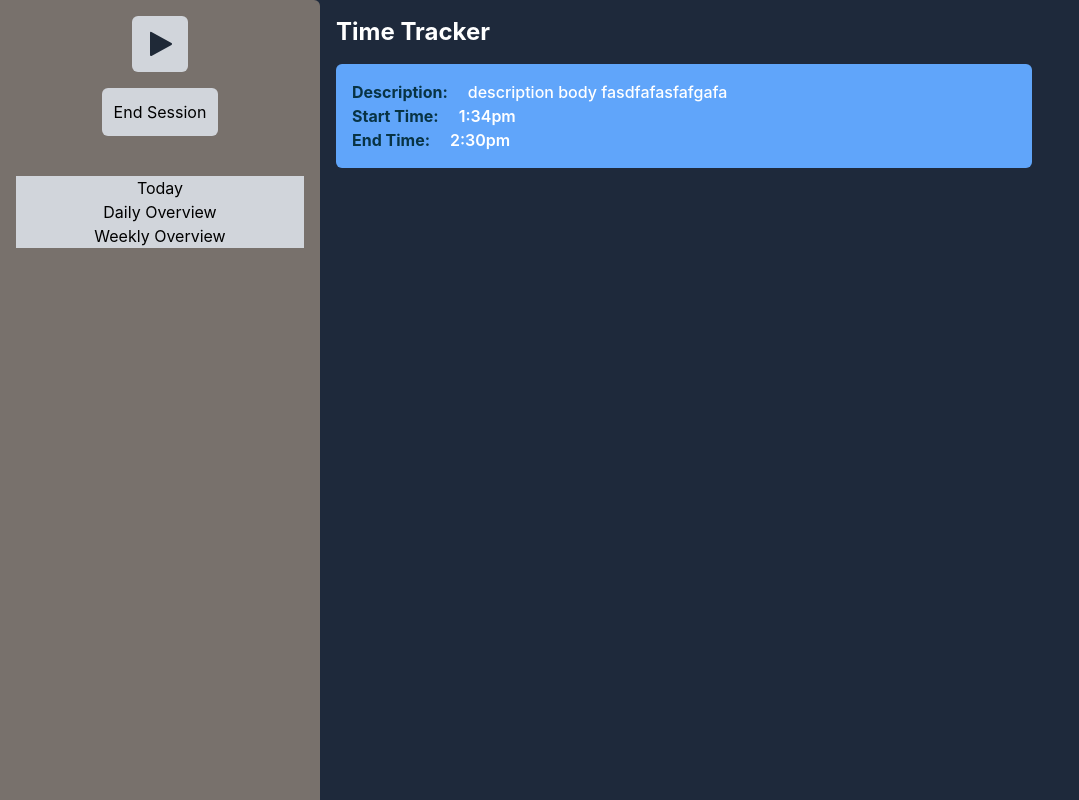
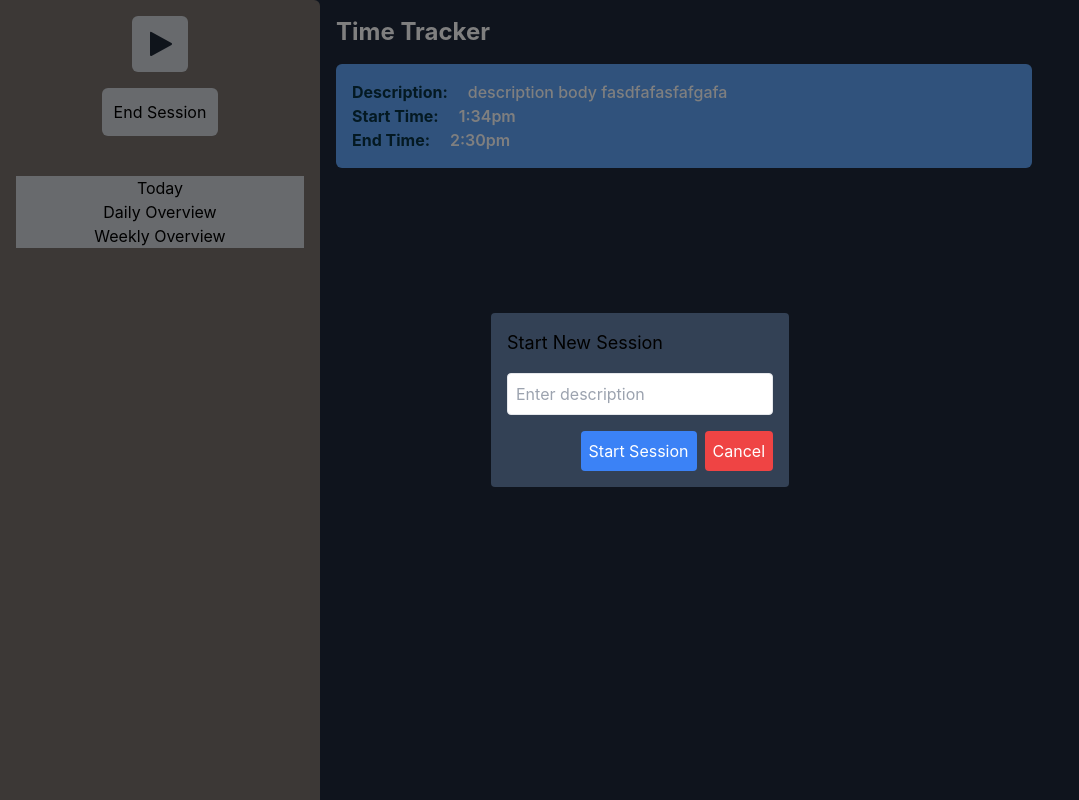
Before and after one commit to henreyes/time-tracker, a React (Vite) app: page / in a window 1280 px wide. Both pictures are taken after a click on the button 160 px from the left and 44 px from the top of the page. Shown: the whole page, without its empty margins (0-1079 px from the left). Built offline with nearby package versions, Linux system fonts and the light colour scheme.

Commit message:
modal for starting new session

```diff
--- a/src/App.tsx
+++ b/src/App.tsx
@@ -1,10 +1,19 @@
 import { invoke } from "@tauri-apps/api/tauri";
+import { useState } from "react";
 
 function App() {
-  const handleNewSessionClick = async () => {
+  const [isModalOpen, setIsModalOpen] = useState(false);
+  const [sessionDescription, setSessionDescription] = useState('');
+
+  const handleNewSesion = () => {
+    setIsModalOpen(true);
+  }
+
+  const handleModalSubmit = async () => {
     try {
-      await invoke('start_session', { description: 'testing' });
+      await invoke('start_session', { description: sessionDescription });
       console.log('New session started');
+      setIsModalOpen(false);
     } catch (error) {
       console.error('Error starting new session:', error);
     }
@@ -35,7 +44,7 @@ function App() {
       {/* Sidebar */}
         <div className="w-1/4 bg-stone-500 p-4 flex flex-col items-center rounded-tr-md">
           <div className="mb-4">
-            <button className="bg-gray-300 p-3 rounded-md" onClick={handleNewSessionClick}>
+            <button className="bg-gray-300 p-3 rounded-md" onClick={handleNewSesion}>
               <svg height="32" width="32" viewBox="0 0 32 32" xmlns="http://www.w3.org/2000/svg" className="text-gray-800">
                 <path d="m7 28a1 1 0 0 1 -1-1v-22a1 1 0 0 1 1.4819-.8763l20 11a1 1 0 0 1 0 1.7525l-20 11a1.0005 1.0005 0 0 1 -.4819.1238z" fill="currentColor"/>
                 <path d="m0 0h32v32h-32z" fill="none"/>
@@ -86,7 +95,34 @@ function App() {
     </div>
 
     </div>
-
+    {isModalOpen && (
+        <div className="fixed inset-0 bg-black bg-opacity-50 flex justify-center items-center">
+          <div className="bg-slate-700 p-4 rounded">
+            <h2 className="text-lg mb-4">Start New Session</h2>
+            <input
+              type="text"
+              className="border p-2 rounded w-full"
+              placeholder="Enter description"
+              value={sessionDescription}
+              onChange={(e) => setSessionDescription(e.target.value)}
+            />
+            <div className="mt-4 flex justify-end">
+              <button
+                className="bg-blue-500 text-white p-2 rounded mr-2"
+                onClick={handleModalSubmit}
+              >
+                Start Session
+              </button>
+              <button
+                className="bg-red-500 text-white p-2 rounded"
+                onClick={() => setIsModalOpen(false)}
+              >
+                Cancel
+              </button>
+            </div>
+          </div>
+        </div>
+      )}
     </>
 
   );
```
Lines whose indentation alone changed are shown as unchanged.
